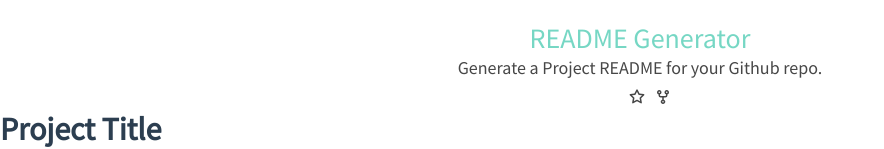
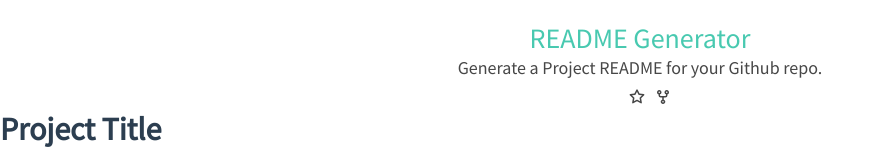
Before and after one commit to rohitjethoe/readme-generator, a Vue app: page / in a window 1280 px wide. Shown: the top 149 px of the page, without its empty margins (0-884 px from the left). Built offline with nearby package versions, Linux system fonts and the light colour scheme; no server answers.

Commit message:
Changed color of logo.

```diff
--- a/src/components/Header.vue
+++ b/src/components/Header.vue
@@ -57,7 +57,7 @@
             font-size: 28px;
             display: block;
             text-align: center;
-            color: #76d7c4;
+            color:#48c9b0;
         }
         .subtitle {
             text-align: center;
```
